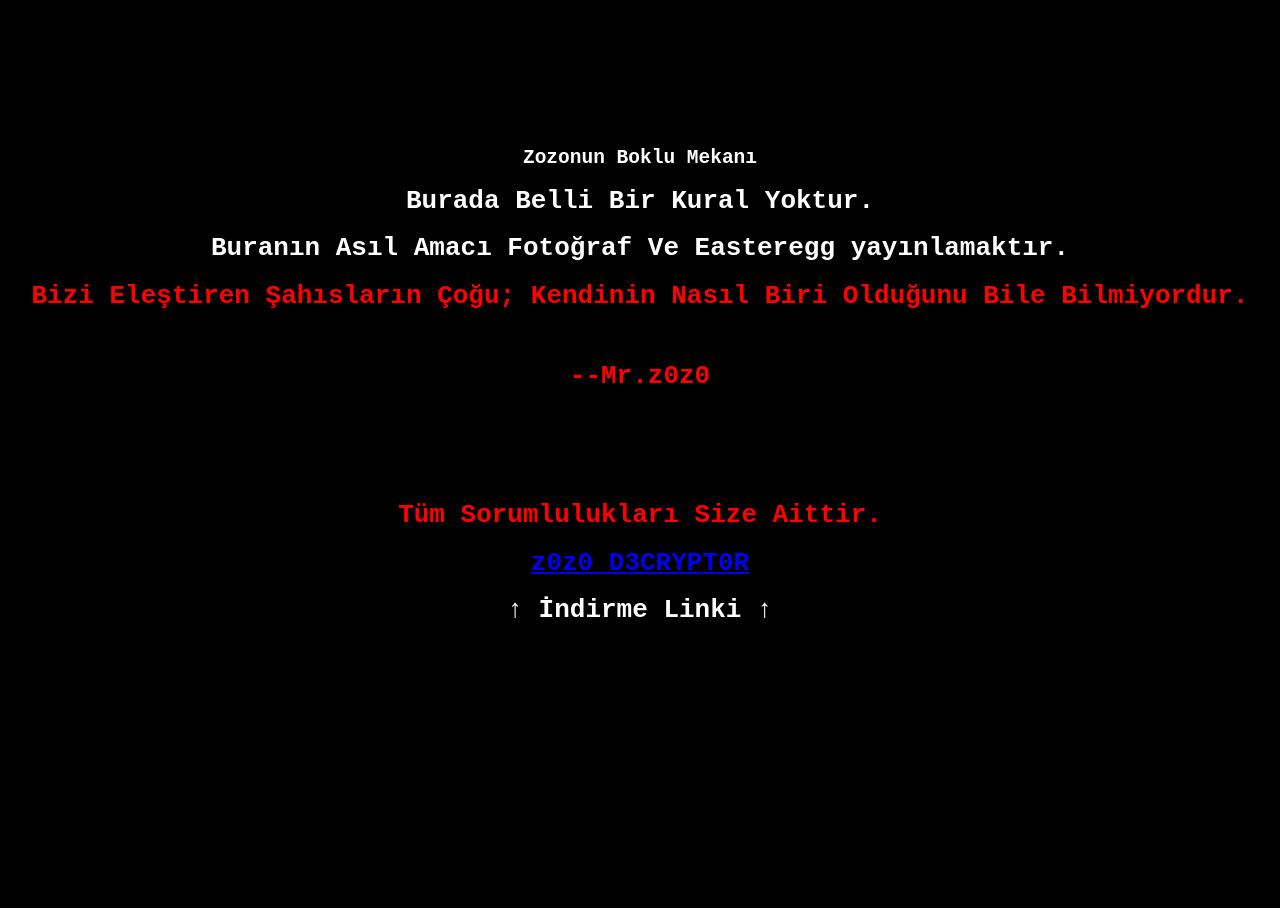
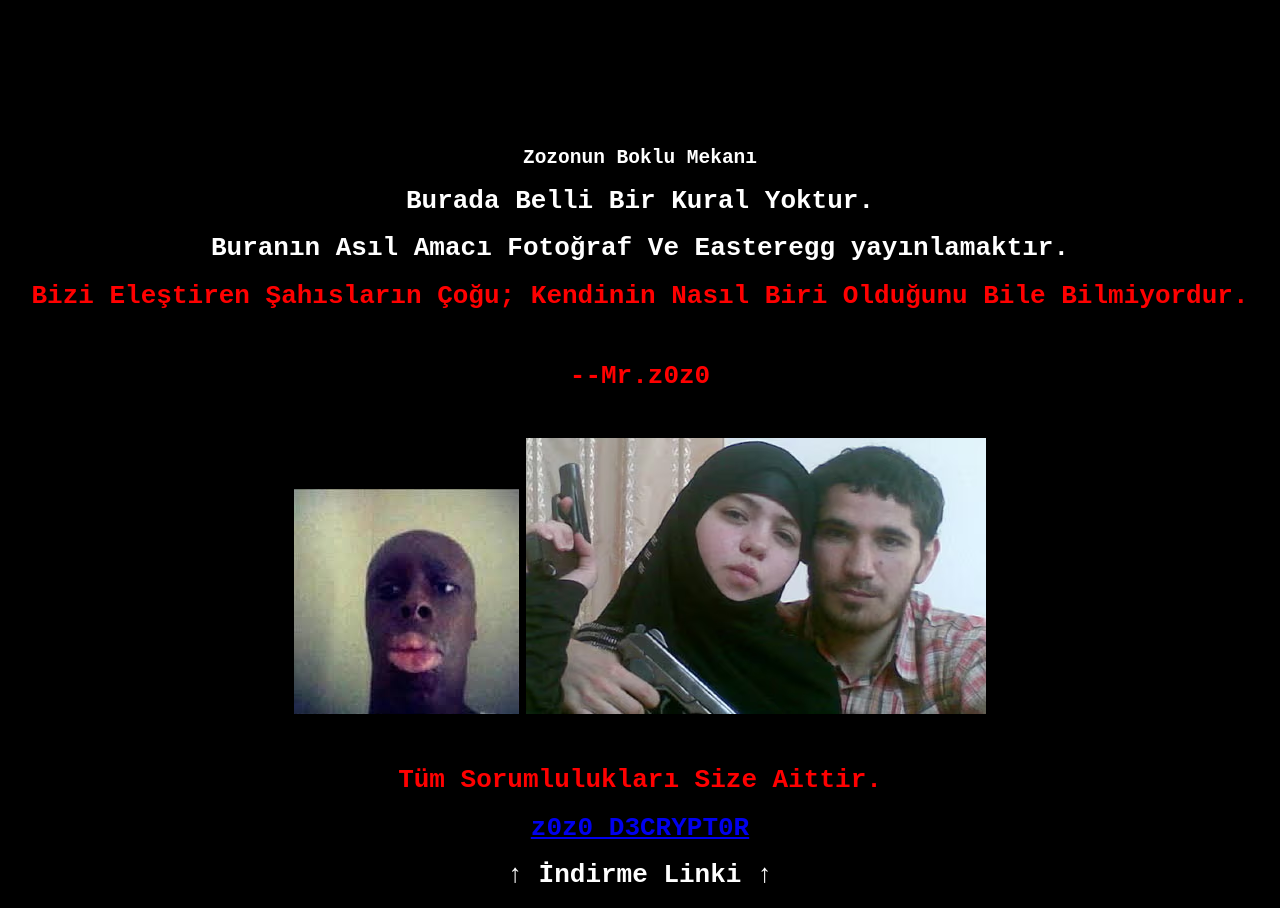
Before and after one commit to zozo183/zozoscatmekani, a plain HTML site: page index.html in a window 1280 px wide. Before the commit the page ends 800 px from the top, so only its background shows below. Drawn offline with Linux system fonts and the light colour scheme; the site is published under a folder, as on GitHub Pages, so addresses that start at the root find nothing.

Commit message:
Update index.html

```diff
--- a/index.html
+++ b/index.html
@@ -18,9 +18,9 @@
                 </font>
                 <br>
 
-                <img src="/images/opusenzenci.png" alt="">
+                <img src="opusenzenci.png" alt="">
 
-                <img src="/images/canlibomba.png" alt="">
+                <img src="canlibomba.png" alt="">
                 <br>
                 <br>
                 <br>
```
